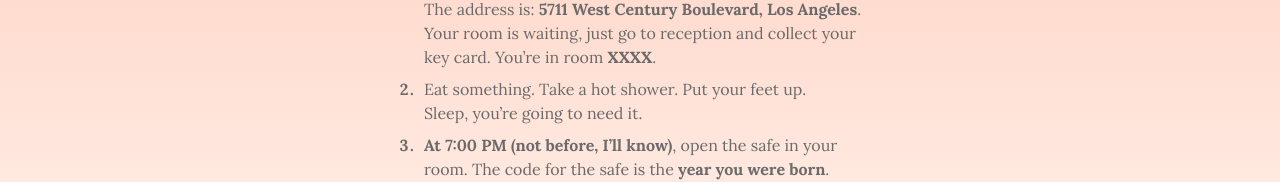
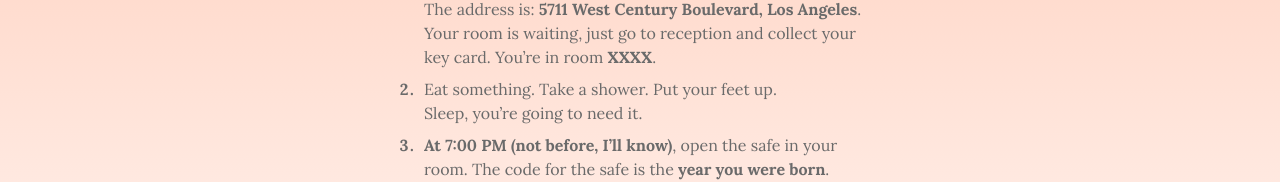
Before and after one commit to KevinMeldau/where-youll-find-me, a React (Vite) app: page /clue2 in a window 1280 px wide. Shown: the part 291-473 px from the top of the page. Built offline with nearby package versions, Linux system fonts and the light colour scheme.

Commit message:
Update text

```diff
--- a/src/pages/Clue2.tsx
+++ b/src/pages/Clue2.tsx
@@ -48,7 +48,7 @@ const Clue2 = () => {
           </li>
 
           <li>
-            Eat something. Take a hot shower. Put your feet up.
+            Eat something. Take a shower. Put your feet up.
             <br />
             Sleep, you’re going to need it.
           </li>
```
